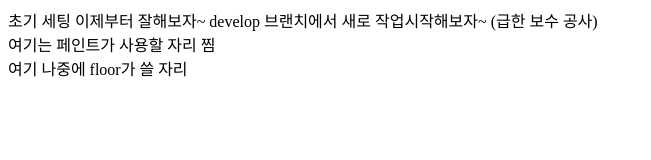
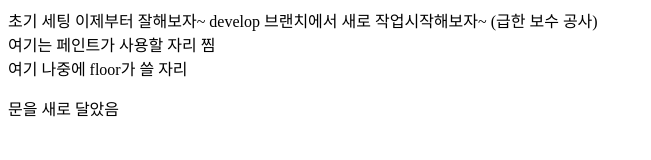
Before and after one commit to KJW-623/webproject, a plain HTML site: page index.html in a window 1280 px wide. Shown: the whole page, without its empty margins (0-651 px from the left). Drawn offline with Linux system fonts and the light colour scheme.

Commit message:
문 달았음

```diff
--- a/index.html
+++ b/index.html
@@ -11,5 +11,6 @@
 
     <div>여기는 페인트가 사용할 자리 찜</div>
     <div>여기 나중에 floor가 쓸 자리</div>
+    <p>문을 새로 달았음</p>
 </body>
 </html>
```
